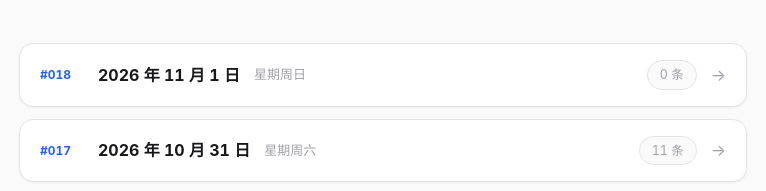
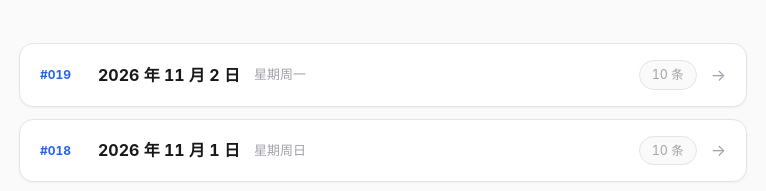
Before and after one commit to moyetian/finance-digest, a plain HTML site: page archive.html in a window 1280 px wide. Shown: the part 282-473 px from the top of the page, 257-1023 px from the left. Drawn offline with Linux system fonts and the light colour scheme.

Commit message:
site: update archive.html

```diff
--- a/archive.html
+++ b/archive.html
@@ -68,7 +68,8 @@ a.item .go{color:var(--muted);font-size:16px}
 <div class="sub">每天一期 · 沉淀你的信息复利</div>
 </div></header>
 <div class="wrap">
-<a class="item" href="2026-11-01.html"><span class="no">#018</span><span class="d">2026 年 11 月 1 日</span><span class="w">星期周日</span><span class="c">0 条</span><span class="go">→</span></a>
+<a class="item" href="2026-11-02.html"><span class="no">#019</span><span class="d">2026 年 11 月 2 日</span><span class="w">星期周一</span><span class="c">10 条</span><span class="go">→</span></a>
+<a class="item" href="2026-11-01.html"><span class="no">#018</span><span class="d">2026 年 11 月 1 日</span><span class="w">星期周日</span><span class="c">10 条</span><span class="go">→</span></a>
 <a class="item" href="2026-10-31.html"><span class="no">#017</span><span class="d">2026 年 10 月 31 日</span><span class="w">星期周六</span><span class="c">11 条</span><span class="go">→</span></a>
 <a class="item" href="2026-10-30.html"><span class="no">#016</span><span class="d">2026 年 10 月 30 日</span><span class="w">星期周五</span><span class="c">11 条</span><span class="go">→</span></a>
 <a class="item" href="2026-10-29.html"><span class="no">#015</span><span class="d">2026 年 10 月 29 日</span><span class="w">星期周四</span><span class="c">11 条</span><span class="go">→</span></a>
```
